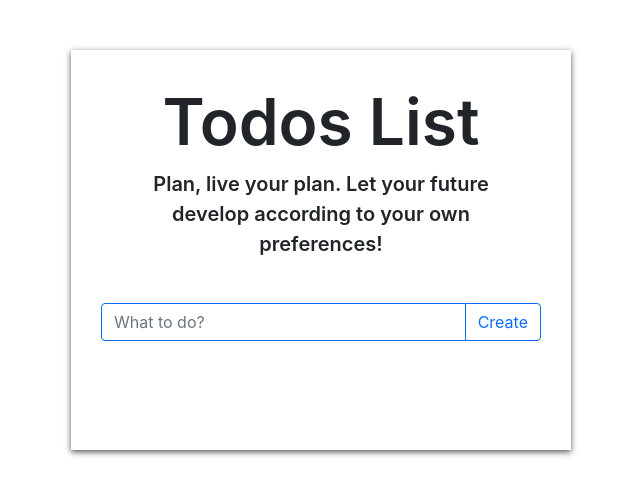
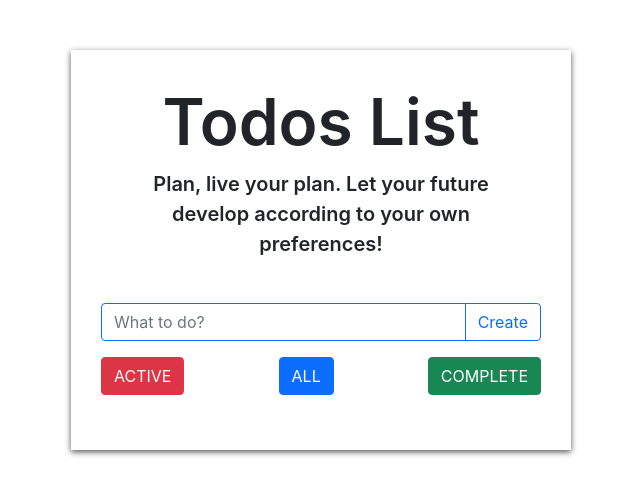
Before and after one commit to YavuzGurdal/React_ToDoList_Hooks-ContextApi-Last, a React (Create React App) app: page / in a window 1280 px wide. Shown: the top 494 px of the page, without its empty margins (319-959 px from the left). Built offline with nearby package versions, Linux system fonts and the light colour scheme.

Commit message:
filtered button and code added

```diff
--- a/src/App.js
+++ b/src/App.js
@@ -3,6 +3,7 @@ import { DataProvider } from './components/DataProvider';
 
 import { Routes, Route } from 'react-router-dom';
 import TodoListItemUpdate from "./components/TodoListItemUpdate";
+import Footer from "./components/Footer";
 
 function App() {
   return (
@@ -25,6 +26,7 @@ function App() {
             <Route path='/' element={<ToDoInput />} exact />
             <Route path='/update/:id' element={<TodoListItemUpdate />} />
           </Routes>
+          <Footer />
         </div>
       </div>
 
--- a/src/components/DataProvider.js
+++ b/src/components/DataProvider.js
@@ -9,12 +9,21 @@ export const DataProvider = (props) => {
         /* { name: "shopping", complete: false },
         { name: "education", complete: true }, */
     ])
+
+    const [traggerFilteredTodos, setTraggerFilteredTodos] = useState('all'); // filtreleme islemleri icin
+    const [todosCopyData, setTodosCopyData] = useState([]) // filtreleme islemleri icin
     const [todoName, setTodoName] = useState("");
+
+    //console.log(todosCopyData)
+    //console.log(todos)
 
     // localstorage' dan kayıtları okuyoruz...
     useEffect(() => {
         const todoStore = JSON.parse(localStorage.getItem("todoStore"))
-        if (todoStore) setTodos(todoStore)
+        if (todoStore) {
+            setTodos(todoStore)
+            //setTodosCopyData(todoStore)
+        }
     }, [])
 
     // localstorage' e kayıt yapıyoruz
@@ -23,7 +32,7 @@ export const DataProvider = (props) => {
     }, [todos])
 
     return (
-        <DataContext.Provider value={[todos, setTodos, todoName, setTodoName]} >
+        <DataContext.Provider value={{ todos, setTodos, todoName, setTodoName, todosCopyData, setTodosCopyData, traggerFilteredTodos, setTraggerFilteredTodos }} >
             {props.children}
         </DataContext.Provider>
     )
--- /dev/null
+++ b/src/components/Footer.js
@@ -0,0 +1,30 @@
+import React, { useContext } from 'react'
+import { DataContext } from './DataProvider'
+import { Button } from 'react-bootstrap';
+
+const Footer = () => {
+
+    const { setTraggerFilteredTodos } = useContext(DataContext); // destructuring. contexapi kullanarak verileri aliyoruz.
+
+    const updateShowFilteredTodos = (e) => {
+        //console.log(e)
+        setTraggerFilteredTodos(e)
+    }
+
+    return (
+        <div className='mt-3' style={{ display: 'flex', justifyContent: 'space-between' }}>
+            {/* bunlar filtreleme icin gerekli olan tuslar */}
+            <div>
+                <Button className='buttonFilter bg-danger' variant="danger" onClick={() => updateShowFilteredTodos('active')}>ACTIVE</Button>
+            </div>
+            <div>
+                <Button className='buttonFilter bg-primary' variant="primary" onClick={() => updateShowFilteredTodos('all')}>ALL</Button>
+            </div>
+            <div>
+                <Button className='buttonFilter bg-success' variant="success" onClick={() => updateShowFilteredTodos('complete')}>COMPLETE</Button>
+            </div>
+        </div>
+    )
+}
+
+export default Footer
--- a/src/components/ToDoInput.js
+++ b/src/components/ToDoInput.js
@@ -6,7 +6,7 @@ import TodoList from "./TodoList";
 
 const ToDoInput = () => {
 
-    const [todos, setTodos, todoName, setTodoName] = useContext(DataContext); // contexapi ile bunlari aliyorum
+    const { todos, setTodos, todoName, setTodoName } = useContext(DataContext); // contexapi ile bunlari aliyorum
     //const [todoName, setTodoName] = useState("");
     //const todoInput = useRef();
 
--- a/src/components/TodoList.js
+++ b/src/components/TodoList.js
@@ -1,11 +1,11 @@
-import React, { useContext, useState } from 'react'
+import React, { useContext, useEffect } from 'react'
 import { DataContext } from './DataProvider'
 import TodoListItem from './TodoListItem';
 
 const TodoList = () => {
 
-    const [todos, setTodos, setTodoName] = useContext(DataContext); // destructuring. contexapi kullanarak verileri aliyoruz.
-
+    const { todos, setTodos, todosCopyData, traggerFilteredTodos, setTodosCopyData } = useContext(DataContext); // destructuring. contexapi kullanarak verileri aliyoruz.
+    //console.log(todos)
     const switchCompleteTodo = id => {
         const newTodos = [...todos]
         newTodos.forEach((todo) => {
@@ -22,16 +22,40 @@ const TodoList = () => {
         // filter yeni bir array olusturdugu icin id'si gonderdigim id'ye esit olmayanlari yeni bir array olarak geri donduruyor
     }
 
+    const updateCopyTodosFunc = () => { // butonlardan yapilan filtreleme islemleri icin yazdim
+        const newTodos = [...todos]
+        //console.log(newTodos)
+        //console.log(traggerFilteredTodos)
+        if (traggerFilteredTodos === 'complete') {
+            setTodosCopyData(newTodos.filter(todo => todo.complete))
+        } else if (traggerFilteredTodos === 'active') {
+            setTodosCopyData(newTodos.filter(todo => !todo.complete))
+        } else if (traggerFilteredTodos === 'all') {
+            setTodosCopyData(newTodos)
+        }
+    }
+
+    useEffect(() => { // butonlardan yapilan filtreleme islemleri icin yazdim
+        updateCopyTodosFunc()
+    }, [traggerFilteredTodos, todos])
+
     return (
         <ul>
             {
-                todos.map((todo) => (
+                todosCopyData.map((todo) => (
                     <TodoListItem
                         todo={todo} key={todo.id} id={todo.id}
                         switchCompleteTodo={switchCompleteTodo}
                         deleteTodo={deleteTodo}
                     />
                 ))
+                /* todos.map((todo) => (
+                    <TodoListItem
+                        todo={todo} key={todo.id} id={todo.id}
+                        switchCompleteTodo={switchCompleteTodo}
+                        deleteTodo={deleteTodo}
+                    />
+                )) */
             }
         </ul>
     )
--- a/src/components/TodoListItem.js
+++ b/src/components/TodoListItem.js
@@ -3,7 +3,7 @@ import { Button } from 'react-bootstrap';
 import { FaTrashAlt, FaCheck, FaEdit } from 'react-icons/fa';
 import { Link } from "react-router-dom";
 
-const TodoListItem = ({ todo, editTodoFunc, switchCompleteTodo, deleteTodo }) => {
+const TodoListItem = ({ todo, switchCompleteTodo, deleteTodo }) => {
     return (
         <li key={todo.id} className={todo.complete ? "active" : ""}>
             {todo.name}
--- a/src/components/TodoListItemUpdate.js
+++ b/src/components/TodoListItemUpdate.js
@@ -9,7 +9,7 @@ const TodoListItemUpdate = () => {
     const { id } = useParams() // url den id yi aliyoruz. bunu app.js de Route da yazdim
     const navigate = useNavigate(); // ana sayfaya donmesi icin
 
-    const [todos, setTodos] = useContext(DataContext); // contexapi ile bunlari aliyorum
+    const { todos, setTodos } = useContext(DataContext); // contexapi ile bunlari aliyorum
 
     //const todoInput = useRef();
 
```
